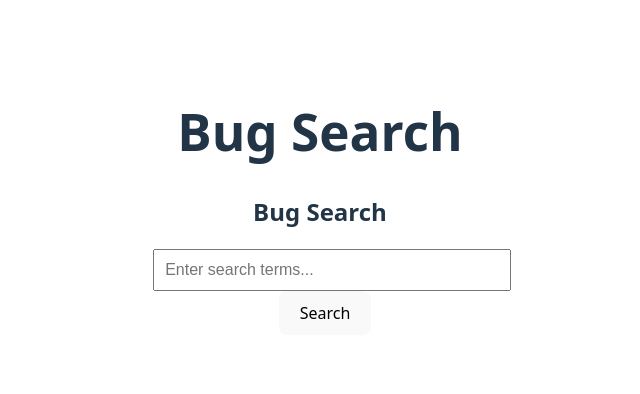
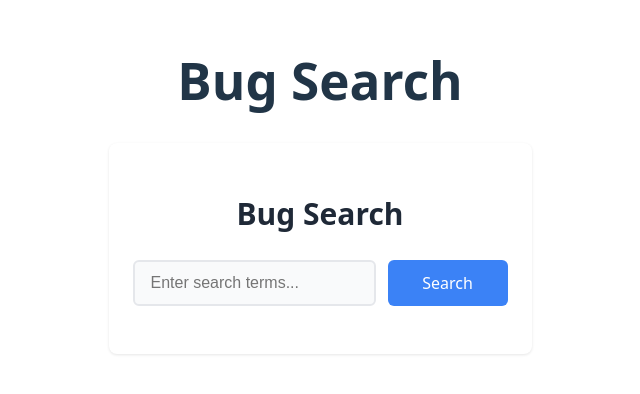
Before and after one commit to joweisbe/JoeBugSearchProject, a React (Vite) app in the folder frontend/: page / in a window 1280 px wide. Shown: the part 198-592 px from the top of the page, without its empty margins (320-960 px from the left). Built offline with nearby package versions, Linux system fonts and the light colour scheme.

Commit message:
Update SearchBar.css with new styles

```diff
--- a/frontend/src/components/SearchBar.css
+++ b/frontend/src/components/SearchBar.css
@@ -1,12 +1,170 @@
+.search-container {
+  max-width: 800px;
+  margin: 2rem auto;
+  padding: 1.5rem;
+  background-color: white;
+  border-radius: 0.5rem;
+  box-shadow: 0 1px 3px rgba(0, 0, 0, 0.1);
+}
+
+.search-title {
+  font-size: 1.875rem;
+  font-weight: 600;
+  color: #1f2937;
+  margin-bottom: 1.5rem;
+  text-align: center;
+}
+
+.search-input-group {
+  display: flex;
+  gap: 0.75rem;
+  margin-bottom: 1.5rem;
+}
+
 .search-bar {
-    width: 100%;
-    max-width: 600px;
-    padding: 10px;
-    font-size: 16px;
+  flex: 1;
+  padding: 0.75rem 1rem;
+  font-size: 1rem;
+  border: 2px solid #e5e7eb;
+  border-radius: 0.375rem;
+  outline: none;
+  transition: all 0.2s ease;
+  background-color: #f9fafb;
+}
+
+.search-bar:focus {
+  border-color: #3b82f6;
+  background-color: white;
+  box-shadow: 0 0 0 3px rgba(59, 130, 246, 0.1);
+}
+
+.search-bar:disabled {
+  background-color: #f3f4f6;
+  cursor: not-allowed;
+}
+
+.search-button {
+  padding: 0.75rem 1.5rem;
+  font-size: 1rem;
+  font-weight: 500;
+  color: white;
+  background-color: #3b82f6;
+  border: none;
+  border-radius: 0.375rem;
+  cursor: pointer;
+  transition: all 0.2s ease;
+  min-width: 120px;
+}
+
+.search-button:hover:not(:disabled) {
+  background-color: #2563eb;
+  transform: translateY(-1px);
+}
+
+.search-button:disabled {
+  background-color: #93c5fd;
+  cursor: not-allowed;
+}
+
+.error-message {
+  display: flex;
+  align-items: center;
+  gap: 0.5rem;
+  padding: 1rem;
+  margin-bottom: 1rem;
+  color: #dc2626;
+  background-color: #fee2e2;
+  border: 1px solid #fecaca;
+  border-radius: 0.375rem;
+}
+
+.error-icon {
+  font-size: 1.25rem;
+}
+
+.loading-message {
+  text-align: center;
+  color: #4b5563;
+  margin: 2rem 0;
+  font-size: 1.125rem;
+}
+
+.results-container {
+  margin-top: 2rem;
+}
+
+.results-header {
+  color: #1f2937;
+  font-size: 1.5rem;
+  font-weight: 600;
+  margin-bottom: 1.5rem;
+  padding-bottom: 0.75rem;
+  border-bottom: 2px solid #e5e7eb;
+}
+
+.results-list {
+  list-style: none;
+  padding: 0;
+  margin: 0;
+  display: flex;
+  flex-direction: column;
+  gap: 1rem;
+}
+
+.result-item {
+  padding: 1.25rem;
+  background-color: #f8fafc;
+  border: 1px solid #e2e8f0;
+  border-radius: 0.5rem;
+  transition: all 0.2s ease;
+}
+
+.result-item:hover {
+  transform: translateY(-2px);
+  box-shadow: 0 4px 6px -1px rgba(0, 0, 0, 0.1), 0 2px 4px -1px rgba(0, 0, 0, 0.06);
+}
+
+.result-field {
+  margin-bottom: 0.75rem;
+  line-height: 1.5;
+}
+
+.result-field:last-child {
+  margin-bottom: 0;
+}
+
+.result-field strong {
+  color: #4b5563;
+  font-weight: 600;
+  margin-right: 0.5rem;
+}
+
+.no-results {
+  text-align: center;
+  color: #6b7280;
+  font-size: 1.125rem;
+  margin: 2rem 0;
+  padding: 2rem;
+  background-color: #f9fafb;
+  border-radius: 0.5rem;
+  border: 1px dashed #e5e7eb;
+}
+
+@media (max-width: 640px) {
+  .search-container {
+    margin: 1rem;
+    padding: 1rem;
+  }
+
+  .search-input-group {
+    flex-direction: column;
   }
 
   .search-button {
-    padding: 10px 20px;
-    font-size: 16px;
-    margin-left: 10px;
+    width: 100%;
   }
+
+  .results-header {
+    font-size: 1.25rem;
+  }
+}
--- a/frontend/src/components/SearchBar.jsx
+++ b/frontend/src/components/SearchBar.jsx
@@ -1,90 +1,108 @@
-import { useState } from 'react';
-import axios from 'axios';
-import './SearchBar.css';
+import { useState } from 'react';          // Import the useState hook for component state management
+import axios from 'axios';                 // Import axios for making HTTP requests
+import './SearchBar.css';                  // Import CSS styles for this component
 
 function SearchBar() {
-  const [query, setQuery] = useState('');
-  const [results, setResults] = useState(null);
-  const [loading, setLoading] = useState(false);
-  const [error, setError] = useState(null);
+  // Define state variables:
+  const [query, setQuery] = useState('');      // Holds the search text entered by the user
+  const [results, setResults] = useState(null);  // Holds the search results returned from the API
+  const [loading, setLoading] = useState(false); // Indicates if a search is in progress
+  const [error, setError] = useState(null);      // Holds error messages if any occur
 
+  // Function to handle search requests when user clicks button or presses 'Enter'
   const handleSearch = async () => {
+    // If there's no query text, update error state and exit
     if (!query.trim()) {
       setError('Please enter a search term');
       return;
     }
 
+    // Set the loading state to true and clear previous errors & results
     setLoading(true);
     setError(null);
     setResults(null);
 
     try {
+      // Log the API endpoint and query for debugging purposes
       console.log('Sending request to:', `/api/SearchFunction?query=${encodeURIComponent(query)}`);
+
+      // Make a GET request to the backend search API with the query
+      // The request URL is built using the query value (safely encoded)
       const response = await axios.get(`/api/SearchFunction?query=${encodeURIComponent(query)}`, {
         headers: {
-          'Accept': 'application/json',
-          'Content-Type': 'application/json'
+          'Accept': 'application/json',         // Expect JSON response
+          'Content-Type': 'application/json'      // Sending JSON content
         }
       });
 
       console.log('Search response:', response.data);
 
+      // If data exists in the response, construct the results object
       if (response.data) {
         setResults({
-          totalCount: response.data.totalCount || 0,
-          results: response.data.results || []
+          totalCount: response.data.totalCount || 0, // Total number of matching items
+          results: response.data.results || []       // The list of simplified search results
         });
       } else {
+        // If no data is returned, set an error message
         setError('No data received from the server');
       }
     } catch (err) {
+      // Log details of the error if the request fails
       console.error('Search error:', err);
       let errorMessage = 'An error occurred while searching';
 
+      // If the server responded with an error, check for error details
       if (err.response) {
-        // Server responded with an error
         console.error('Error response:', err.response);
         errorMessage = err.response.data?.error || err.response.data || err.message;
       } else if (err.request) {
-        // Request was made but no response received
+        // No response was received
         errorMessage = 'No response received from the server';
       }
 
+      // Update the error state so the user can see the message
       setError(errorMessage);
     } finally {
+      // Whether success or error, stop the loading indicator
       setLoading(false);
     }
   };
 
+  // This handler allows the user to trigger a search by pressing the Enter key
   const handleKeyPress = (e) => {
     if (e.key === 'Enter') {
       handleSearch();
     }
   };
 
+  // The returned JSX defines the component's UI
   return (
     <div className="search-container">
       <h2 className="search-title">Bug Search</h2>
 
       <div className="search-input-group">
+        {/* Input field for search query */}
         <input
           type="text"
           value={query}
-          onChange={(e) => setQuery(e.target.value)}
-          onKeyPress={handleKeyPress}
+          onChange={(e) => setQuery(e.target.value)}  // Update query state as user types
+          onKeyPress={handleKeyPress}                   // Trigger search on Enter press
           placeholder="Enter search terms..."
           className="search-bar"
-          disabled={loading}
+          disabled={loading}                           // Disable input while loading
         />
+        {/* Search button */}
         <button
           onClick={handleSearch}
           className="search-button"
-          disabled={loading}
+          disabled={loading}                          // Disable button if search is in progress
         >
-          {loading ? 'Searching...' : 'Search'}
+          {loading ? 'Searching...' : 'Search'}        {/* Display loading indicator if necessary */}
         </button>
       </div>
 
+      {/* Display error message if one exists */}
       {error && (
         <div className="error-message">
           <i className="error-icon">⚠️</i>
@@ -92,12 +110,14 @@ function SearchBar() {
         </div>
       )}
 
+      {/* Display a loading message while search is executing */}
       {loading && (
         <div className="loading-message">
           Searching for results...
         </div>
       )}
 
+      {/* Display search results if available and no error */}
       {results && !error && (
         <div className="results-container">
           <h3 className="results-header">
@@ -106,6 +126,7 @@ function SearchBar() {
 
           {results.results.length > 0 ? (
             <ul className="results-list">
+              {/* Loop through each result and display its fields */}
               {results.results.map((item, index) => (
                 <li key={index} className="result-item">
                   {item.bugID && (
@@ -132,6 +153,7 @@ function SearchBar() {
               ))}
             </ul>
           ) : (
+            // Inform the user if no results were found
             <p className="no-results">No results found for your search</p>
           )}
         </div>
```
Also changed, not shown: 163 other files (tests, documents, lock files or other folders).
